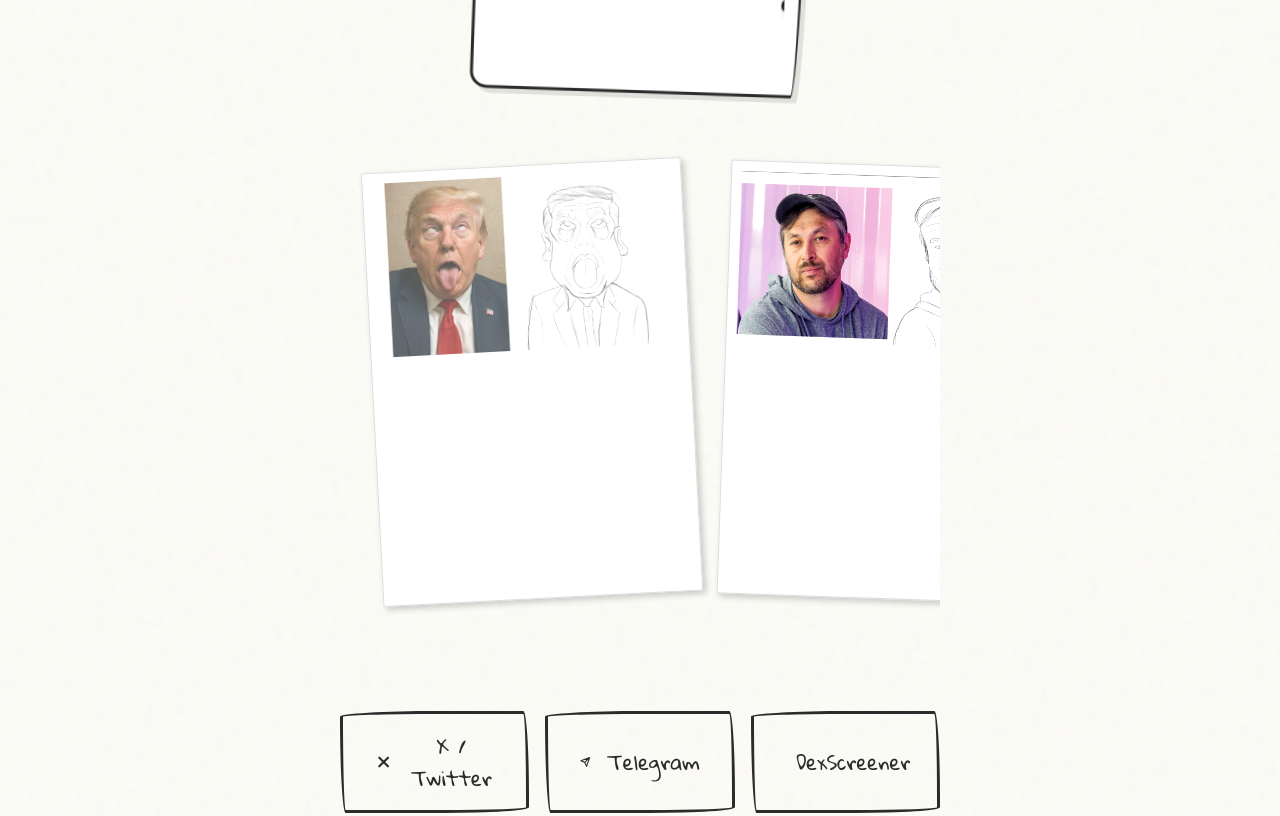
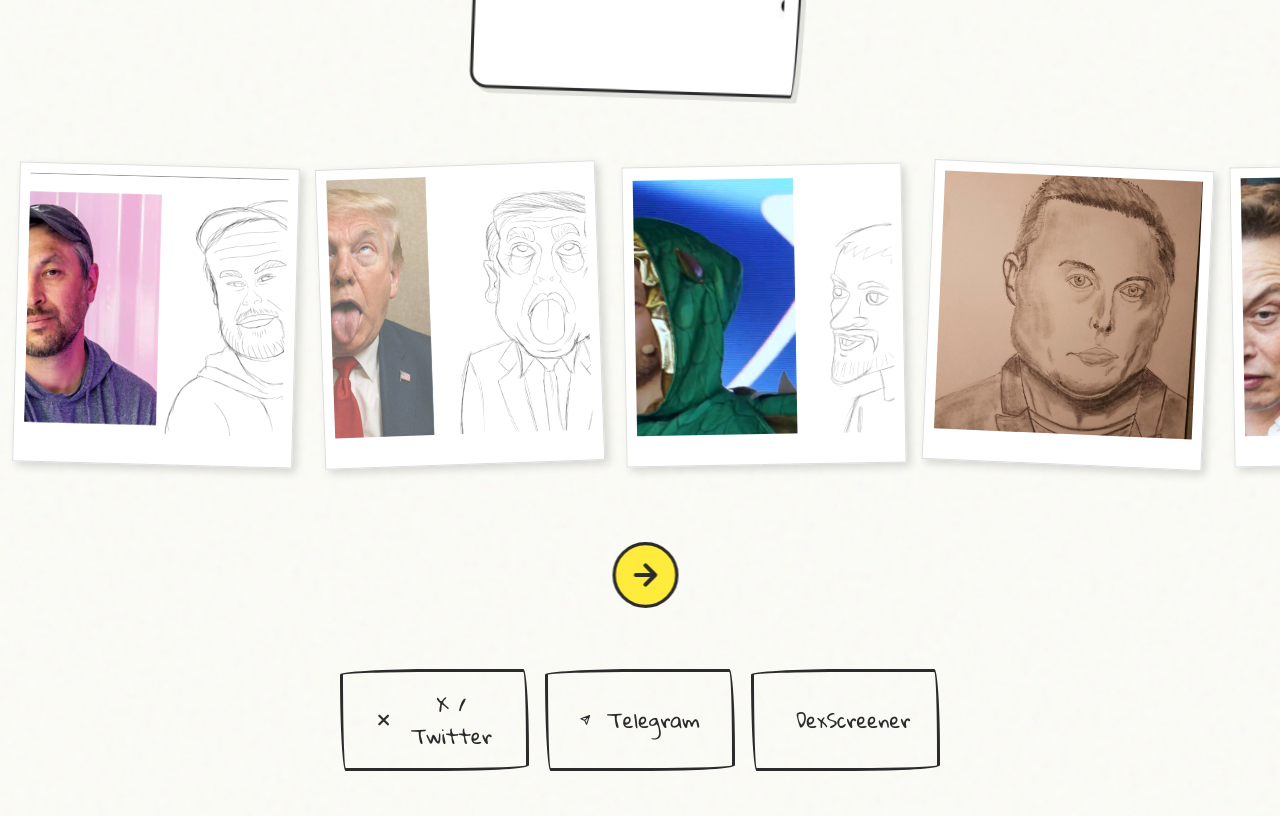
Before and after one commit to Dipraise1/scriblesweb, a website built with Vite: page index.html in a window 1280 px wide. Shown: the part 500-1316 px from the top of the page. Built offline with nearby package versions, Linux system fonts and the light colour scheme.

Commit message:
feat: make meme gallery arrow functional and reorder memes

```diff
--- a/index.html
+++ b/index.html
@@ -37,11 +37,11 @@
       </section>
 
       <section class="meme-gallery">
+        <div class="meme-frame rot-2">
+          <img src="/meme-2.jpg" alt="Duval Meme" />
+        </div>
         <div class="meme-frame rot-1">
           <img src="/meme-1.jpg" alt="Meme 1" />
-        </div>
-        <div class="meme-frame rot-2">
-          <img src="/meme-2.jpg" alt="Meme 2" />
         </div>
         <div class="meme-frame rot-3">
           <img src="/meme-3.jpg" alt="Meme 3" />
@@ -59,6 +59,15 @@
           <img src="/meme-7.jpg" alt="Meme 7" />
         </div>
       </section>
+
+      <div class="gallery-arrow-container">
+        <div class="gallery-arrow">
+          <svg viewBox="0 0 24 24" fill="none" xmlns="http://www.w3.org/2000/svg">
+            <path d="M5 12H19M19 12L12 5M19 12L12 19" stroke="currentColor" stroke-width="3" stroke-linecap="round"
+              stroke-linejoin="round" />
+          </svg>
+        </div>
+      </div>
 
       <section class="links">
         <a href="https://x.com/scribble_solana" target="_blank" class="scribble-btn social-btn x-btn"
--- a/src/main.ts
+++ b/src/main.ts
@@ -33,4 +33,18 @@
     e.stopPropagation(); // Avoid double event if nested
     copyToClipboard();
   });
+
+  // Meme Gallery Scroll
+  const gallery = document.querySelector('.meme-gallery');
+  const galleryArrow = document.querySelector('.gallery-arrow');
+
+  galleryArrow?.addEventListener('click', () => {
+    if (gallery) {
+      // Scroll by 300px which is roughly the width of one meme plus gap
+      gallery.scrollBy({
+        left: 300,
+        behavior: 'smooth'
+      });
+    }
+  });
 });
--- a/src/style.css
+++ b/src/style.css
@@ -340,62 +340,105 @@
   display: flex;
   flex-wrap: nowrap;
   overflow-x: auto;
-  gap: 2rem;
-  padding: 2rem;
-  width: 100%;
-  margin-bottom: 3rem;
-  /* "space under" */
+  gap: 1.5rem;
+  padding: 2rem 1rem;
+  width: 100vw;
+  margin-left: calc(-50vw + 50%);
+  margin-right: calc(-50vw + 50%);
+  margin-bottom: 2rem;
   -webkit-overflow-scrolling: touch;
   scrollbar-width: none;
-  /* Firefox */
+  scroll-snap-type: x mandatory;
+  scroll-padding: 1rem;
+  position: relative;
 }
 
 .meme-gallery::-webkit-scrollbar {
   display: none;
-  /* Chrome/Safari/Opera */
 }
 
 .meme-frame {
   background: white;
-  padding: 10px 10px 25px 10px;
-  /* Polaroid bottom padding */
+  padding: 10px 10px 30px 10px;
   border: 1px solid #ddd;
-  box-shadow: 3px 3px 6px rgba(0, 0, 0, 0.2);
+  box-shadow: 4px 4px 8px rgba(0, 0, 0, 0.15);
   transition: transform 0.3s ease, z-index 0s;
-  max-width: 320px;
+  max-width: 280px;
+  flex-shrink: 0;
+  scroll-snap-align: center;
   position: relative;
-  z-index: 1;
-  flex-shrink: 0;
 }
 
 .meme-frame img {
   width: 100%;
-  height: auto;
+  aspect-ratio: 1/1;
+  object-fit: cover;
   display: block;
-  /* Grayscale or sepia for meme feel? optional */
-  filter: contrast(1.1);
+  filter: contrast(1.05);
 }
 
 .meme-frame:hover {
-  transform: scale(1.1) rotate(0deg) !important;
+  transform: scale(1.05) rotate(0deg) !important;
   z-index: 10;
-  box-shadow: 5px 5px 12px rgba(0, 0, 0, 0.3);
+  box-shadow: 8px 8px 16px rgba(0, 0, 0, 0.2);
+}
+
+.gallery-arrow-container {
+  display: flex;
+  justify-content: center;
+  width: 100%;
+  margin-top: -1rem;
+  margin-bottom: 2rem;
+}
+
+.gallery-arrow {
+  display: flex;
+  align-items: center;
+  justify-content: center;
+  width: 60px;
+  height: 60px;
+  color: var(--ink-color);
+  background: var(--highlight-color);
+  border: 3px solid var(--ink-color);
+  border-radius: 50%;
+  flex-shrink: 0;
+  animation: pulse-arrow 2s infinite ease-in-out;
+  cursor: pointer;
+}
+
+.gallery-arrow svg {
+  width: 30px;
+  height: 30px;
+}
+
+@keyframes pulse-arrow {
+  0% {
+    transform: scale(1);
+  }
+
+  50% {
+    transform: scale(1.1) translateX(5px);
+  }
+
+  100% {
+    transform: scale(1);
+  }
 }
 
 .rot-1 {
-  transform: rotate(-3deg);
+  transform: rotate(-2deg);
 }
 
 .rot-2 {
-  transform: rotate(2deg);
+  transform: rotate(1.5deg);
 }
 
 .rot-3 {
-  transform: rotate(-1.5deg);
+  transform: rotate(-1deg);
 }
 
 .rot-4 {
-  transform: rotate(4deg);
+  transform: rotate(2.5deg);
 }
 
 
```
